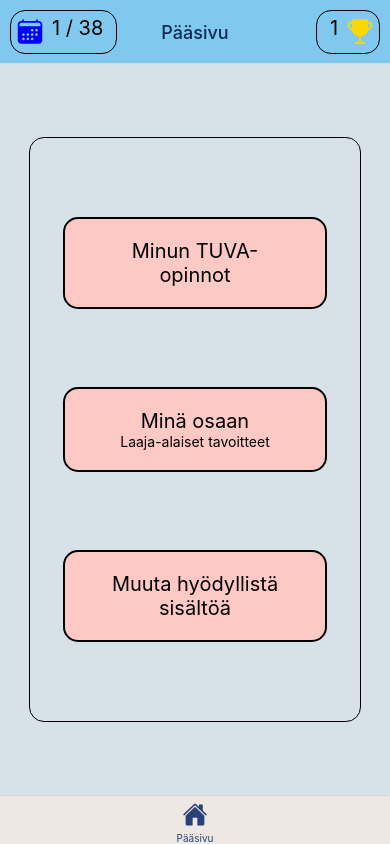
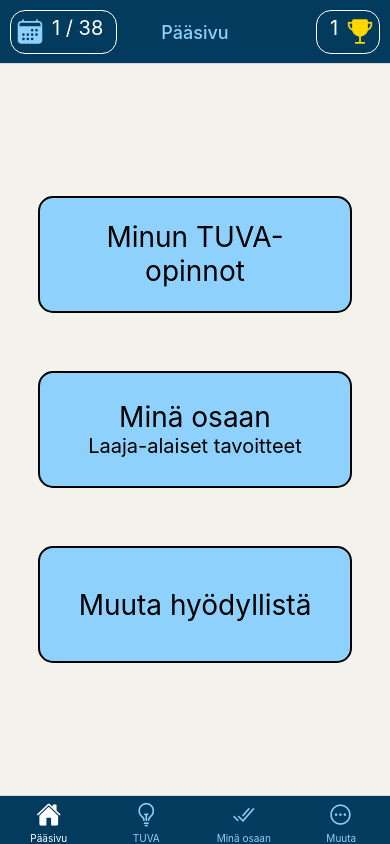
Before and after one commit to Oivoi1/OppiAppi, a React Native app: screen /MainView in a window 390 px wide. Built offline with nearby package versions, Linux system fonts and the light colour scheme.

Commit message:
jotain päivitetty

```diff
--- a/App.js
+++ b/App.js
@@ -12,6 +12,7 @@ import AdditionalContent from "./views/AdditionalContent";
 
 // <----- UTILS -----> //
 import { AppHeaderContext } from "./utils/AppHeaderContext";
+import { StatusBar } from "expo-status-bar";
 
 export default function App() {
   const [studyWeeks, setStudyWeeks] = useState(1);
@@ -30,23 +31,29 @@ export default function App() {
             tabBarIcon: ({ focused, color, size }) => {
               let iconName;
 
-              if (route.name == "Main") {
+              if (route.name == "MainView") {
                 iconName = focused ? "home" : "home-outline";
-              } else if (route.name === "Testi") {
-                iconName = focused ? "add-circle" : "add-circle-outline";
-              } else if (route.name === "Archive") {
-                iconName = focused ? "archive" : "archive-outline";
+              } else if (route.name === "TuvaScreen") {
+                iconName = focused ? "bulb" : "bulb-outline";
+              } else if (route.name === "CompetenceGoalsView") {
+                iconName = focused
+                  ? "checkmark-done"
+                  : "checkmark-done-outline";
+              } else if (route.name === "AdditionalContent") {
+                iconName = focused
+                  ? "ellipsis-horizontal-circle-sharp"
+                  : "ellipsis-horizontal-circle-outline";
               }
 
               return <Ionicons name={iconName} size={size} color={color} />;
             },
             headerStyle: {
-              backgroundColor: "#81c8ee",
+              backgroundColor: "#023B5D",
             },
             headerTitleAlign: "center",
             headerLeft: () => (
               <View style={[styles.headerViews, styles.headerLeftView]}>
-                <Ionicons name="calendar" size={28} color="blue" />
+                <Ionicons name="calendar" size={28} color="#8ED1FC" />
                 <Text style={styles.headerSidesText}>{studyWeeks} / 38</Text>
               </View>
             ),
@@ -57,27 +64,52 @@ export default function App() {
               </View>
             ),
 
-            headerTintColor: "#102A57",
+            headerTintColor: "#8ED1FC",
             tabBarItemStyle: {
-              backgroundColor: "#ede8e4",
+              backgroundColor: "#023B5D",
             },
             headerTitleStyle: {
               // fontFamily: "Poppins-Bold",
             },
-            tabBarActiveTintColor: "#284277",
-            tabBarInactiveTintColor: "gray",
+            tabBarActiveTintColor: "#FFF",
+            tabBarInactiveTintColor: "#8ED1FC",
             tabBarHideOnKeyboard: "true",
           })}
         >
           <Tab.Screen
-            name="Main"
+            name="MainView"
             component={MainView}
             options={{
               title: "Pääsivu",
             }}
             // initialParams={fontsLoaded}
           />
+          <Tab.Screen
+            name="TuvaScreen"
+            component={TuvaScreen}
+            options={{
+              title: "TUVA",
+            }}
+            // initialParams={fontsLoaded}
+          />
+          <Tab.Screen
+            name="CompetenceGoalsView"
+            component={CompetenceGoalsView}
+            options={{
+              title: "Minä osaan",
+            }}
+            // initialParams={fontsLoaded}
+          />
+          <Tab.Screen
+            name="AdditionalContent"
+            component={AdditionalContent}
+            options={{
+              title: "Muuta",
+            }}
+            // initialParams={fontsLoaded}
+          />
         </Tab.Navigator>
+        <StatusBar style="light" />
       </NavigationContainer>
     </AppHeaderContext.Provider>
   );
@@ -86,6 +118,7 @@ export default function App() {
 const styles = StyleSheet.create({
   headerViews: {
     flexDirection: "row",
+    borderColor: "#FFF",
     borderWidth: 1,
     padding: 5,
     borderRadius: 15,
@@ -94,6 +127,7 @@ const styles = StyleSheet.create({
     marginLeft: 10,
   },
   headerSidesText: {
+    color: "#FFF",
     fontSize: 20,
     marginHorizontal: 8,
   },
--- a/views/MainView.js
+++ b/views/MainView.js
@@ -7,18 +7,24 @@ const MainView = ({ navigation }) => {
       <View style={styles.content__container}>
         <TouchableOpacity
           style={styles.link__container}
-          // onPress={() => navigation.navigate("sivun nimi")}
+          onPress={() => navigation.navigate("TuvaScreen")}
         >
-          <Text style={styles.link__container__font}>Minun TUVA-opinnot</Text>
+          <Text style={styles.link__container__header}>Minun TUVA-opinnot</Text>
         </TouchableOpacity>
-        <TouchableOpacity style={styles.link__container}>
-          <Text style={styles.link__container__font}>Minä osaan</Text>
-          <Text>Laaja-alaiset tavoitteet</Text>
+        <TouchableOpacity
+          style={styles.link__container}
+          onPress={() => navigation.navigate("CompetenceGoalsView")}
+        >
+          <Text style={styles.link__container__header}>Minä osaan</Text>
+          <Text style={styles.link__container__paragraph}>
+            Laaja-alaiset tavoitteet
+          </Text>
         </TouchableOpacity>
-        <TouchableOpacity style={styles.link__container}>
-          <Text style={styles.link__container__font}>
-            Muuta hyödyllistä sisältöä
-          </Text>
+        <TouchableOpacity
+          style={styles.link__container}
+          onPress={() => navigation.navigate("AdditionalContent")}
+        >
+          <Text style={styles.link__container__header}>Muuta hyödyllistä</Text>
         </TouchableOpacity>
       </View>
     </View>
@@ -30,7 +36,7 @@ export default MainView;
 const styles = StyleSheet.create({
   main__container: {
     flex: 1,
-    backgroundColor: "#D7E2E8",
+    backgroundColor: "#F3F2EC",
     alignItems: "center",
     justifyContent: "center",
   },
@@ -40,20 +46,28 @@ const styles = StyleSheet.create({
     height: "80%",
     alignItems: "center",
     justifyContent: "space-evenly",
-    borderWidth: 1,
-    borderRadius: 15,
   },
   link__container: {
-    width: "80%",
-    backgroundColor: "#FCC9C5",
+    width: "95%",
+    height: "20%",
+    backgroundColor: "#8ED1FC",
+
     borderWidth: 2,
-    paddingVertical: 20,
-    paddingHorizontal: 40,
+    paddingVertical: 10,
+    paddingHorizontal: 20,
     borderRadius: 15,
     elevation: 8,
+    shadowColor: "#023B5D",
     alignItems: "center",
+    justifyContent: "center",
   },
-  link__container__font: {
+  link__container__header: {
+    color: "#000",
+    fontSize: 28,
+    textAlign: "center",
+  },
+  link__container__paragraph: {
+    color: "#000",
     fontSize: 20,
     textAlign: "center",
   },
```
Also changed, not shown: 1 other file (tests, documents, lock files or other folders).
